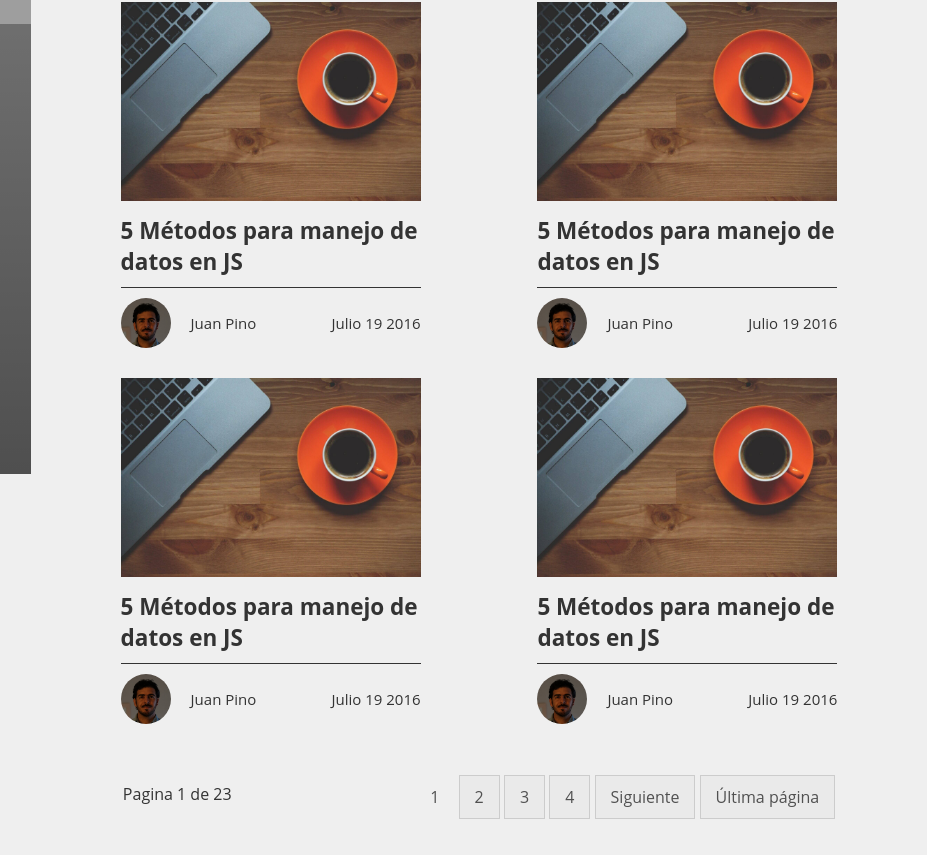
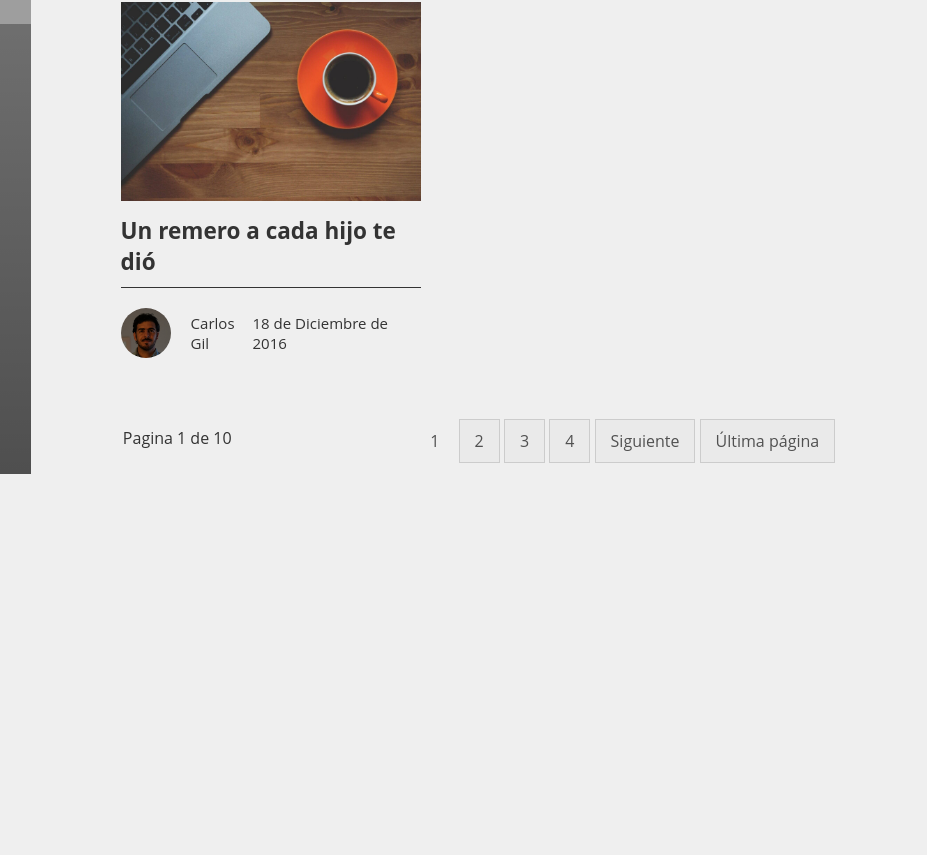
Before and after one commit to Mudanai/mudanai.github.io, a plain HTML site: page index.html in a window 1280 px wide. Shown: the part 326-1181 px from the top of the page, 353-1280 px from the left. After the commit the page ends 825 px from the top, so only its background shows below. Drawn offline with Linux system fonts and the light colour scheme; grey boxes are pictures that could not be loaded; a script that the page names is missing.

Commit message:
Comit final, actualización de README.md y de la lista de Posts en el homepage

```diff
--- a/index.html
+++ b/index.html
@@ -73,62 +73,24 @@
             </div>
 
             <div class="container super-post">
+
                 <article class="post">
                     <a href="post.html">
                         <img src="images/cup.jpg" alt="" width="300">
-                        <h2 class="post-title">5 Métodos para manejo de datos en JS</h2>
+                        <h2 class="post-title">Un remero a cada hijo te dió</h2>
                     </a>
                     <div class="author">
                         <a href="">
                             <img src="images/perfil.jpg" alt="" width="50" height="50">
-                            <span>Juan Pino</span>
+                            <span>Carlos Gil</span>
                         </a>
-                        <p>Julio 19 2016</p>
-                    </div>
-                </article>
-                <article class="post">
-                    <a href="post.html">
-                        <img src="images/cup.jpg" alt="" width="300">
-                        <h2 class="post-title">5 Métodos para manejo de datos en JS</h2>
-                    </a>
-                    <div class="author">
-                        <a href="">
-                            <img src="images/perfil.jpg" alt="" width="50" height="50">
-                            <span>Juan Pino</span>
-                        </a>
-                        <p>Julio 19 2016</p>
-                    </div>
-                </article>
-                <article class="post">
-                    <a href="post.html">
-                        <img src="images/cup.jpg" alt="" width="300">
-                        <h2 class="post-title">5 Métodos para manejo de datos en JS</h2>
-                    </a>
-                    <div class="author">
-                        <a href="">
-                            <img src="images/perfil.jpg" alt="" width="50" height="50">
-                            <span>Juan Pino</span>
-                        </a>
-                        <p>Julio 19 2016</p>
-                    </div>
-                </article>
-                <article class="post">
-                    <a href="post.html">
-                        <img src="images/cup.jpg" alt="" width="300">
-                        <h2 class="post-title">5 Métodos para manejo de datos en JS</h2>
-                    </a>
-                    <div class="author">
-                        <a href="">
-                            <img src="images/perfil.jpg" alt="" width="50" height="50">
-                            <span>Juan Pino</span>
-                        </a>
-                        <p>Julio 19 2016</p>
+                        <p>18 de Diciembre de 2016</p>
                     </div>
                 </article>
             </div>
 
             <div class="page">
-                <span>Pagina 1 de 23</span>
+                <span>Pagina 1 de 10</span>
                 <ul>
                     <li class="select"><a href="">1</a></li>
                     <li><a href="">2</a></li>
```
Also changed, not shown: 1 other file.
